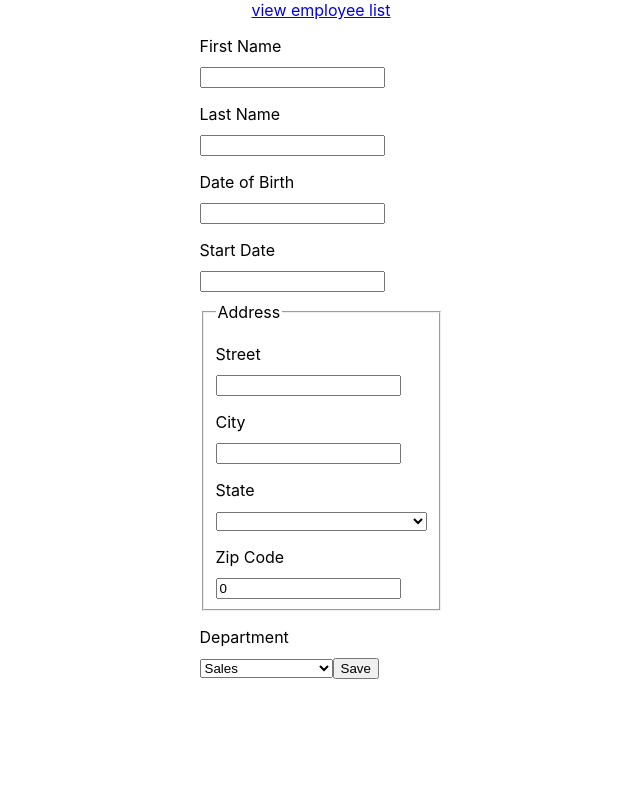
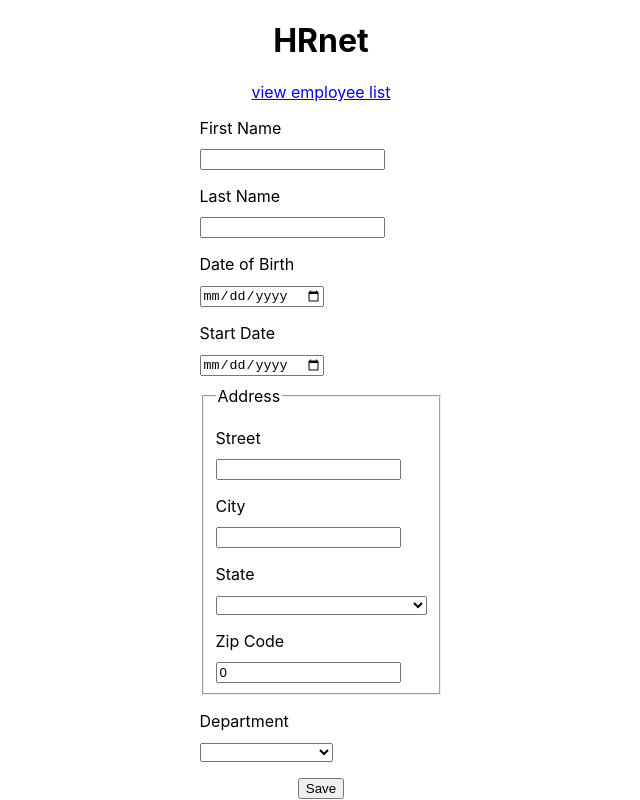
Before and after one commit to mancjames/HRnet, a React (Create React App) app: page / in a window 1280 px wide. Shown: the whole page, without its empty margins (319-959 px from the left). Built offline with nearby package versions, Linux system fonts and the light colour scheme.

Commit message:
updated by adding react-data-table-component-extensions to allow filtering option on table and updated so now title on page changes depending on page route and table allows for sorting and filtering

```diff
--- a/package.json
+++ b/package.json
@@ -8,6 +8,8 @@
     "@testing-library/user-event": "^13.2.1",
     "prop-types": "^15.8.1",
     "react": "^18.1.0",
+    "react-data-table-component": "^7.5.2",
+    "react-data-table-component-extensions": "^1.6.0",
     "react-datepicker": "^4.7.0",
     "react-dom": "^18.1.0",
     "react-router-dom": "^6.3.0",
--- a/src/App.js
+++ b/src/App.js
@@ -5,6 +5,7 @@ import { useState, useMemo } from 'react';
 import './App.css';
 import Home from './pages/Home';
 import EmployeeList from './pages/EmployeeList';
+import Header from './components/Header';
 
 function App() {
 
@@ -16,6 +17,7 @@ function App() {
     <div className="App">
       <FormContext.Provider value={providerValue}>
       <Router>
+      <Header />
         <Routes>
             <Route path="/" element={<Home />}></Route>
             <Route path="/employeelist" element={<EmployeeList />}></Route>
--- a/src/components/Form.js
+++ b/src/components/Form.js
@@ -1,9 +1,8 @@
 import React from 'react'
 import { useContext, useState } from 'react'
 import { states } from '../utils/states';
-import DatePicker from "react-datepicker";
 import "react-datepicker/dist/react-datepicker.css";
-import { Address, Label, FormElement } from '../styles/styledElements';
+import { Address, Label, FormElement, FormButton } from '../styles/styledElements';
 import { FormContext } from '../utils/FormContext';
 
 export default function Form() {
@@ -22,7 +21,6 @@ export default function Form() {
   const [formData, setFormData] = useState(initialForm);
   const { allValues, setAllValues } = useContext(FormContext)
 
-
   function handleChange(event) {
     const {name, value} = event.target
     setFormData(prevFormData => {
@@ -40,13 +38,14 @@ export default function Form() {
   };
 
   return (
+    <>
     <FormElement>
       <Label htmlFor="first-name">First Name</Label>
       <input type="text"
       id="first-name"
       onChange={handleChange}
       name="firstName"
-      value={formData.firstName} />
+      value={formData.firstName}/>
 
       <Label htmlFor="last-name">Last Name</Label>
       <input
@@ -58,24 +57,17 @@ export default function Form() {
       />
 
       <Label htmlFor="date-of-birth">Date of Birth</Label>
-        <DatePicker
-        id="date-of-birth"
-        dateFormat="dd/MM/yy"
-        peekNextMonth
-        showMonthDropdown
-        showYearDropdown
-        dropdownMode="select"
-        selected={formData.birthDate}
-        onChange={ date =>
-        setFormData(prevFormData => {
-        return {
-            ...prevFormData,
-            birthDate: date
-        }
-        })} />
+        <input
+       type="date"
+       id="date-of-birth"
+       onChange={handleChange}
+       name="birthDate"
+       value={formData.birthDate}
+       placeholder="dd-mm-yyyy"
+      />
 
       <Label htmlFor="start-date">Start Date</Label>
-      <DatePicker
+      {/* <DatePicker
         type="date"
         id="start-date"
         dateFormat="dd/MM/yy"
@@ -90,7 +82,15 @@ export default function Form() {
             ...prevFormData,
             startDate: date
         }
-      })} />
+      })} /> */}
+       <input
+       type="date"
+       id="start-date"
+       onChange={handleChange}
+       name="startDate"
+       value={formData.startDate}
+       placeholder="dd-mm-yyyy"
+      />
 
       <Address>
         <legend>Address</legend>
@@ -139,14 +139,15 @@ export default function Form() {
         onChange={handleChange}
         value={formData.department}
         >
+            <option> </option>
             <option>Sales</option>
             <option>Marketing</option>
             <option>Engineering</option>
             <option>Human Resources</option>
             <option>Legal</option>
         </select>
-
-        <button type="submit" onClick={addEmployee}>Save</button>
     </FormElement>
+    <FormButton type="submit" onClick={addEmployee}>Save</FormButton>
+    </>
   )
 }
--- a/src/components/Header.js
+++ b/src/components/Header.js
@@ -0,0 +1,23 @@
+import React from 'react'
+import { Title } from '../styles/styledElements'
+import { useLocation } from 'react-router-dom'
+
+export default function Header() {
+    const { pathname } = useLocation()
+
+
+    if (pathname === '/'){
+        return (
+            <Title>
+                <h1>HRnet</h1>
+            </Title>
+          )
+    }
+    if (pathname === '/employeelist'){
+        return (
+            <Title>
+                <h1>Current Employees</h1>
+            </Title>
+          )
+    }
+}
--- a/src/pages/EmployeeList.js
+++ b/src/pages/EmployeeList.js
@@ -1,12 +1,77 @@
-import React, {useContext} from 'react'
+import React from 'react'
 import { FormContext } from '../utils/FormContext'
+import DataTable from 'react-data-table-component'
+import DataTableExtensions from 'react-data-table-component-extensions';
+import 'react-data-table-component-extensions/dist/index.css';
+
+  const columns = [
+    {
+      name: 'First Name',
+      selector: row => row.firstName,
+      sortable: true,
+    },
+    {
+      name: 'Last Name',
+      selector: row => row.lastName,
+      sortable: true,
+    },
+    {
+      name: 'Birth date',
+      selector: row => row.birthDate,
+      sortable: true,
+    },
+    {
+      name: 'Start Date',
+      selector: row => row.startDate,
+      sortable: true,
+    },
+    {
+      name: 'Street',
+      selector: row => row.street,
+      sortable: true,
+    },
+    {
+      name: 'City',
+      selector: row => row.city,
+      sortable: true,
+    },
+    {
+      name: 'State',
+      selector: row => row.state,
+      sortable: true,
+    },
+    {
+      name: 'Zip Code',
+      selector: row => row.zipCode,
+      sortable: true,
+    },
+    {
+      name: 'Department',
+      selector: row => row.department,
+      sortable: true,
+    },
+];
 
 export default function EmployeeList() {
-  const { allValues } = useContext(FormContext)
-
-  console.log(allValues)
 
   return (
-       <div>employeeList</div>
+    <FormContext.Consumer>
+    {
+      value =>
+      <DataTableExtensions
+      columns={columns}
+      data={value.allValues}
+      export={false}
+      print={false}
+    >
+      <DataTable
+      columns={columns}
+      data={value.allValues}
+      pagination
+      highlightOnHover
+  />
+  </DataTableExtensions>
+    }
+</FormContext.Consumer>
   )
 }
--- a/src/styles/styledElements.js
+++ b/src/styles/styledElements.js
@@ -20,3 +20,41 @@ export const Label = styled.label`
 export const FormElement = styled.form`
     text-align: left;
 `
+
+export const FormButton = styled.button`
+    margin-top: 1rem;
+`
+
+export const Title = styled.div`
+    display: flex;
+    align-items: center;
+    justify-content: center;
+`
+export const TextField = styled.input`
+	height: 32px;
+	width: 200px;
+	border-radius: 3px;
+	border-top-left-radius: 5px;
+	border-bottom-left-radius: 5px;
+	border-top-right-radius: 0;
+	border-bottom-right-radius: 0;
+	border: 1px solid #e5e5e5;
+	padding: 0 32px 0 16px;
+
+	&:hover {
+		cursor: pointer;
+	}
+`;
+
+export const ClearButton = styled.button`
+	border-top-left-radius: 0;
+	border-bottom-left-radius: 0;
+	border-top-right-radius: 5px;
+	border-bottom-right-radius: 5px;
+	height: 34px;
+	width: 32px;
+	text-align: center;
+	display: flex;
+	align-items: center;
+	justify-content: center;
+`;
--- a/src/utils/FormContext.js
+++ b/src/utils/FormContext.js
@@ -1,15 +1,4 @@
 import { createContext } from "react";
 
-const initialForm =  {
-    firstName: "",
-    lastName: "",
-    birthDate: "",
-    startDate: "",
-    street: "",
-    city: "",
-    state:"",
-    zipCode:0,
-    department:""
-}
 
-export const FormContext = createContext(initialForm);
+export const FormContext = createContext([]);
```
Also changed, not shown: 2 other files (tests, documents, lock files or other folders).
